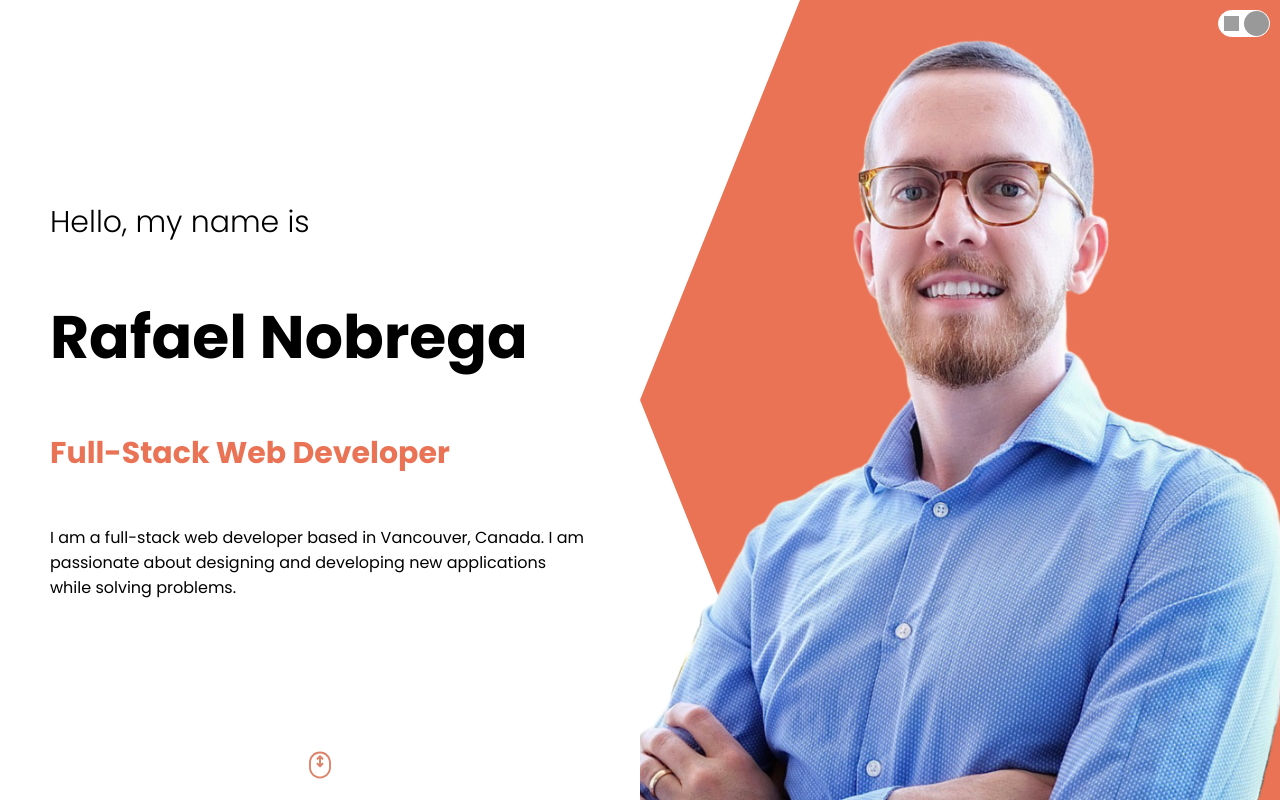
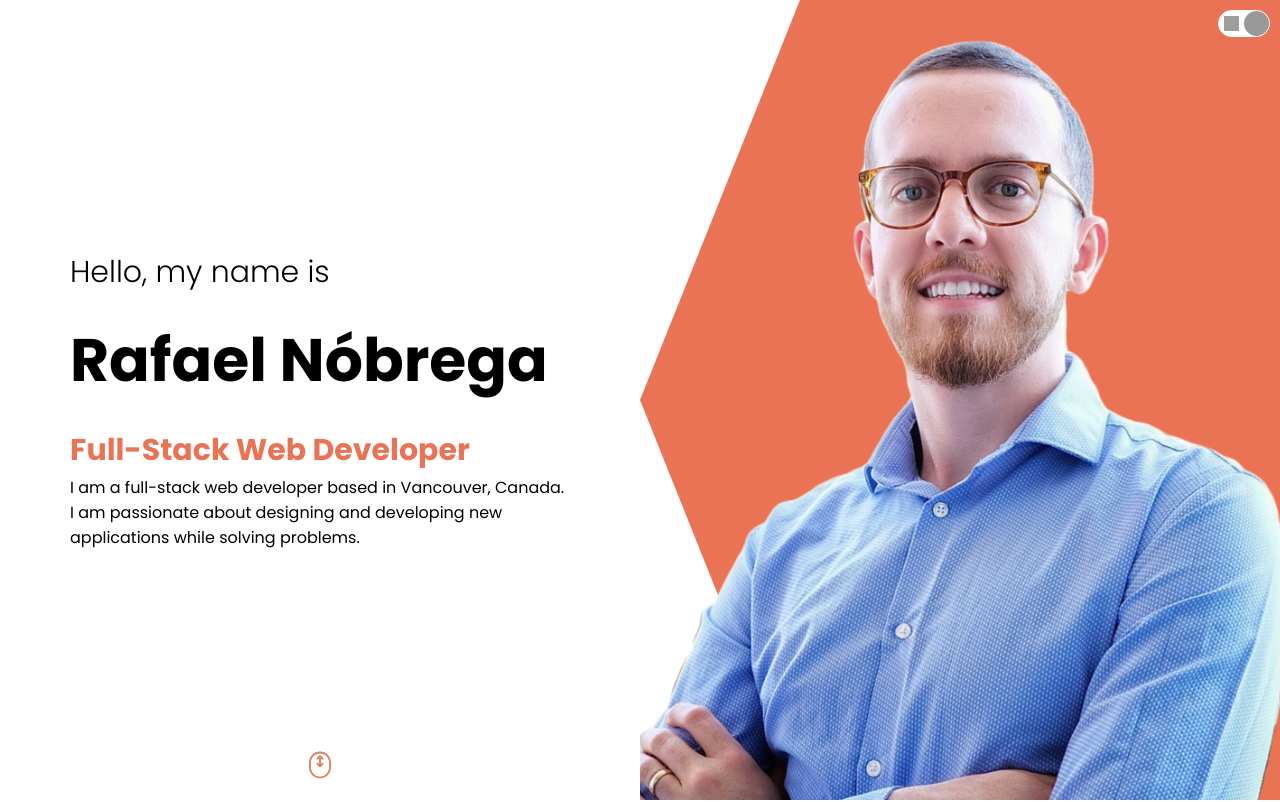
Before and after one commit to rafnobrega/portfolio-rafnobrega, a React (Create React App) app: page / in a window 1280 px wide. Shown: the top 802 px of the page. Built offline with nearby package versions, Linux system fonts and the light colour scheme; grey boxes are pictures that could not be loaded.

Commit message:
fix padding issues in the Intro.css file

```diff
--- a/src/components/intro/Intro.css
+++ b/src/components/intro/Intro.css
@@ -17,7 +17,7 @@
 
 .intro-left-wrapper {
   padding: 50px;
-  height: 50%;
+  /* height: 50%; */
   display: flex;
   flex-direction: column;
   justify-content: space-between;
@@ -26,25 +26,28 @@
 .intro-hello {
   font-size: 30px;
   font-weight: 300;
+  margin-bottom: 20px;
 }
 
 .intro-name {
   font-size: 60px;
+  margin-bottom: 20px;
 }
 
 .intro-title {
   height: 50px;
   overflow: hidden;
-
 }
 
-.intro-title-wrapper{
+.intro-desc {
+  width: auto;
+  max-width: 500px;
+}
+
+.intro-title-wrapper {
   height: 100%;
   animation: move 10s ease-in-out infinite alternate;
 }
-
-
-
 
 /* @keyframes move {
   25% {
@@ -68,17 +71,18 @@
   color: #ea7355;
   display: flex;
   align-items: center;
-
 }
 
-.intro-scroll{
+.intro-desc {
+  width: auto;
+}
+
+.intro-scroll {
   width: 30px;
   height: 30px;
   position: absolute;
   bottom: 20px;
 }
-
-
 
 .intro-img {
   width: 100%;
@@ -87,7 +91,7 @@
   position: absolute;
 }
 
-.intro-bg{
+.intro-bg {
   clip-path: polygon(100% 0%, 100% 49%, 100% 100%, 25% 100%, 0% 50%, 25% 0%);
   /* clip-path: polygon(20% 0%, 100% 0, 100% 100%, 0% 100%); */
   background-color: #ea7355;
@@ -96,18 +100,14 @@
   position: absolute;
   top: 0;
   right: 0;
-
 }
 
-
-
-
 @media screen and (max-width: 480px) {
-  .intro{
+  .intro {
     flex-direction: column;
   }
 
-  .intro-left-wrapper{
+  .intro-left-wrapper {
     padding: 10px;
     align-items: center;
     justify-content: center;
@@ -115,7 +115,7 @@
     height: 100%;
   }
 
-  .intro-desc{
+  .intro-desc {
     display: none;
   }
 
@@ -123,12 +123,11 @@ display: none;
     height: 50px;
     font-size: 30px;
     font-weight: bold;
-  color: #DD8169;
+    color: #dd8169;
     display: flex;
     align-items: center;
   }
 }
-
 
 @media screen and (max-width: 1200px) {
   .intro-title-item {
--- a/src/components/intro/Intro.jsx
+++ b/src/components/intro/Intro.jsx
@@ -10,7 +10,7 @@ const Intro = () => {
       <div className="intro-left">
         <div className="intro-left-wrapper">
           <h2 className="intro-hello">Hello, my name is</h2>
-          <h1 className="intro-name">Rafael Nobrega</h1>
+          <h1 className="intro-name">Rafael Nóbrega</h1>
           <div className="intro-title">
             <div className="intro-title-wrapper">
               <div className="intro-title-item">
--- a/src/data.js
+++ b/src/data.js
@@ -43,6 +43,12 @@ export const products = [
     projectName: "TinyApp (à la bit.ly)",
   },
   {
+    id: 9, // CALC
+    img: "https://i.postimg.cc/L4cKGdZB/screencapture-localhost-3000-2022-04-23-13-28-32.png",
+    link: "https://github.com/rafnobrega/calculator1",
+    projectName: "Calculator",
+  },
+  {
     id: 8, // PLAYSTATION
     img: "https://i.postimg.cc/g2qWvMjy/screencapture-codepen-io-rafnobrega-full-OJxvw-Er-2022-04-23-13-43-39.png",
     link: "https://codepen.io/rafnobrega/full/OJxvwEr",
@@ -69,12 +75,6 @@ export const products = [
   //   projectName: "FCC Personal Portfolio",
   // },
   // {
-  //   id: 10, // CALC
-  //   img: "https://i.postimg.cc/L4cKGdZB/screencapture-localhost-3000-2022-04-23-13-28-32.png",
-  //   link: "https://github.com/rafnobrega/calculator1",
-  //   projectName: "Calculator",
-  // },
-  // {
   //   id: 11, // SENNA
   //   img: "https://i.postimg.cc/66gYBnwC/screencapture-codepen-io-rafnobrega-full-QWqqawm-2022-04-23-13-51-50.png",
   //   link: "https://codepen.io/rafnobrega/full/QWqqawm",
```
Lines whose indentation alone changed are shown as unchanged.
